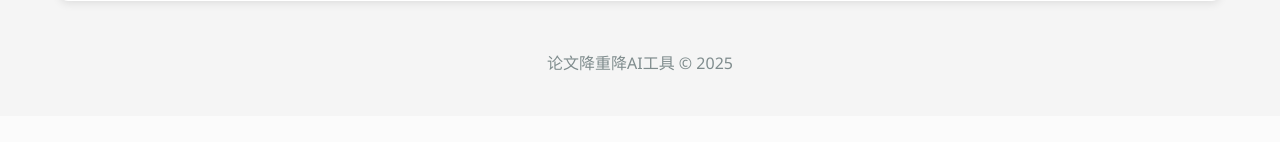
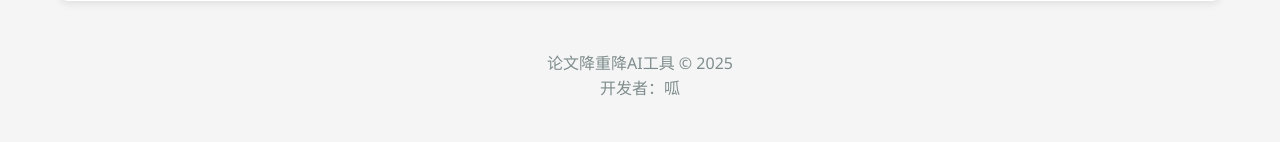
Before and after one commit to wogua920/paper_rewriter, a Flask app: page / in a window 1280 px wide. Shown: the part 1107-1249 px from the top of the page. Before the commit the page ends 1178 px from the top, so only its background shows below. Run offline with Flask 3, Linux system fonts and the light colour scheme.

Commit message:
修改主页

```diff
--- a/templates/index.html
+++ b/templates/index.html
@@ -84,6 +84,7 @@
 
         <footer>
             <p>论文降重降AI工具 &copy; 2025</p>
+            <p>开发者：呱</p>
         </footer>
     </div>
 
```
